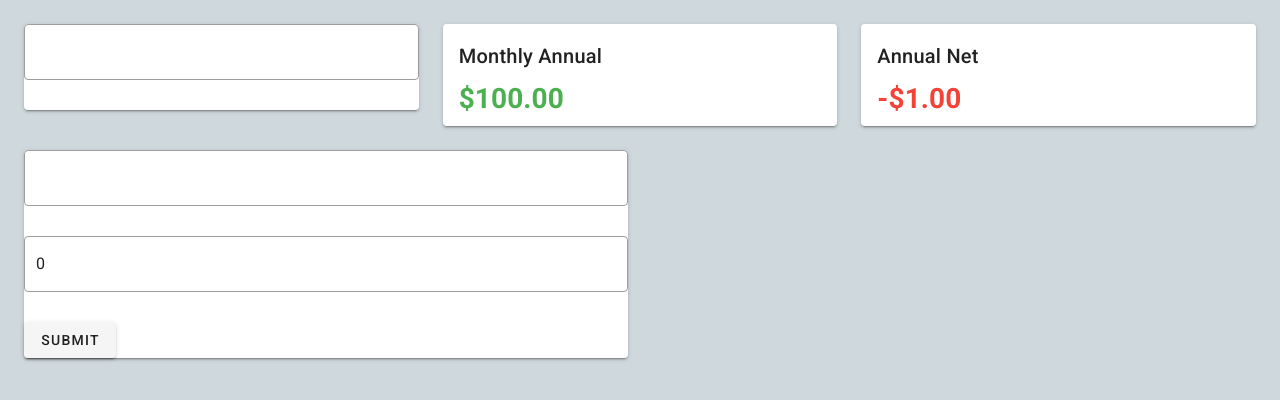
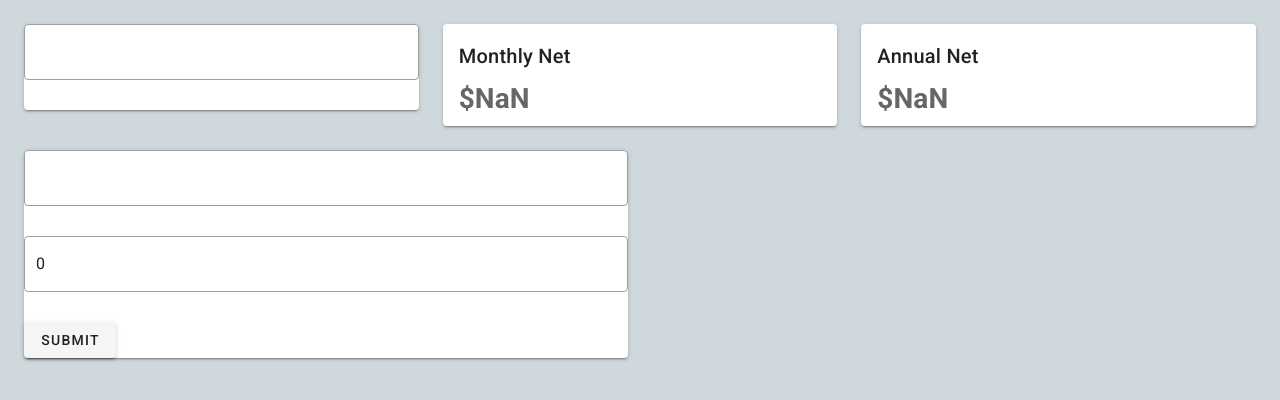
Before and after one commit to SpencerTruett/Vue-Budget, a Vue app: page / in a window 1280 px wide. Shown: the top 400 px of the page. Built offline with nearby package versions, Linux system fonts and the light colour scheme.

Commit message:
removed hard coded amounts and hooked up to computed functions

```diff
--- a/src/App.vue
+++ b/src/App.vue
@@ -6,10 +6,10 @@
           <AnnualIncome :annualIncome="annualIncome" />
         </v-col>
         <v-col :cols="12" :md="6" :lg="4">
-          <IncomeCard title="Monthly Annual" netAmount="100" />
+          <IncomeCard title="Monthly Net" netAmount="monthlyNet" />
         </v-col>
         <v-col :cols="12" :md="6" :lg="4">
-          <IncomeCard title="Annual Net" netAmount="-1" />
+          <IncomeCard title="Annual Net" netAmount="annualNet" />
         </v-col>
       </v-row>
       <v-row>
@@ -37,6 +37,25 @@ export default {
       annualIncome: 0,
       monthlyExpenses: []
     };
+  },
+    computed: {
+    monthlyIncome() {
+      return this.annualIncome / 12;
+    },
+    totalMonthlyExpenses() {
+      return this.monthlyExpenses.reduce((total, month) => {
+        return total + month.amount;
+      }, 0);
+    },
+    annualExpenses() {
+      return this.totalMonthlyExpenses * 12;
+    },
+    monthlyNet() {
+      return (this.monthlyIncome - this.totalMonthlyExpenses).toFixed(2);
+    },
+    annualNet() {
+      return +(this.annualIncome - this.annualExpenses).toFixed(2);
+    }
   }
 }
 </script>
```
